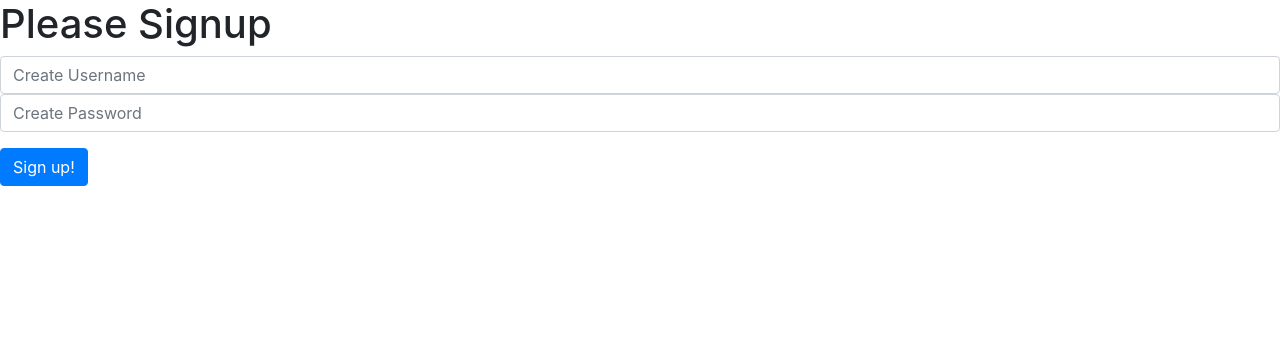
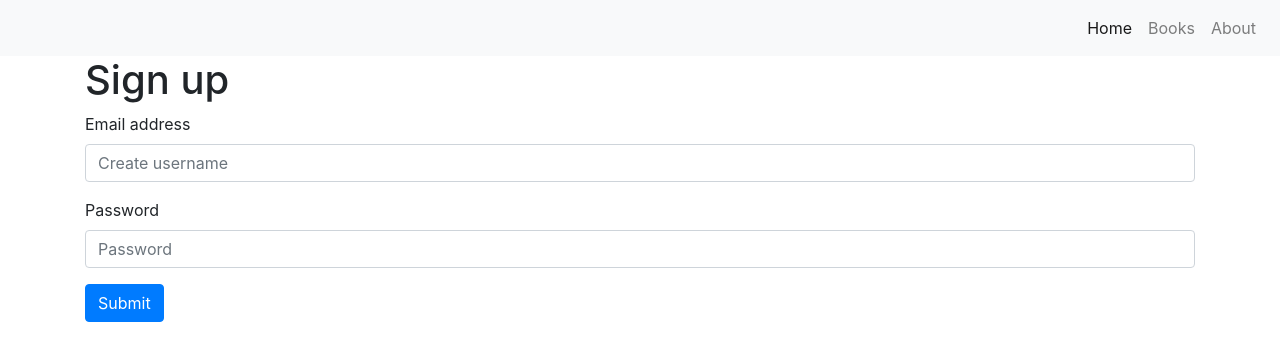
Before and after one commit to alejo1256/project1, a Flask app: template templates/signup.html in a window 1280 px wide. Shown: the top 361 px of the page. Run offline with Flask 2, Linux system fonts and the light colour scheme; the template is opened without the code that fills it, so the values that code supplies are empty; parts of the project's set-up code (start-up, migrations or seed data) failed here and were passed over; some libraries are stand-ins or nearby versions.

Commit message:
figuredout-reg

```diff
--- a/application.py
+++ b/application.py
@@ -39,24 +39,29 @@ def about():
     return render_template('about.html')
 
 #registration
-@app.route("/signup", methods=['POST', 'GET'])
+@app.route("/signup", methods=['GET','POST'])
 def signup():
 
+    user_id = 0
     username = request.form.get("username")
-    password = reques.form.get("password")
+    password = request.form.get("password")
 
-    db.execute("INSERT INTO users (name, password) VALUES (:username, :password)",
-    {"username": username, "password": password})
-    db.commit()
-    return render_template("tysignup.html")
+    if request.method == "POST":
+        db.execute("INSERT INTO users (user_id, username, password) VALUES (:user_id + 1, :username, :password)",
+            {"user_id": user_id, "username": username, "password": password})
+        db.commit()
+
+    # flash('You just signed up! Redirecting back to home page')
+
+    # redirect(url_for('index'))
+
+    return render_template("signup.html")
 
 
 @app.route("/")
 def index():
     return render_template('index.html')
 
-# @app.route("/signup")
-# def signup():
 
 
 
--- a/templates/index.html
+++ b/templates/index.html
@@ -8,7 +8,7 @@
     <hr class="my-4">
     <p>It's made with flask, bootstrap and love.</p>
     <p class="lead">
-        <a class="btn btn-primary btn-lg" href="#" role="button">Sign up</a>
+        <a class="btn btn-primary btn-lg" href="{{ url_for('signup')}}" role="button">Sign up</a>
         <a class="btn btn-primary btn-lg" href="#" role="button">Log in</a>
     </p>
 </div>
--- a/templates/signup.html
+++ b/templates/signup.html
@@ -1,45 +1,19 @@
-<!doctype html>
-<html lang="en">
-  <head>
-    <!-- Required meta tags -->
-    <meta charset="utf-8">
-    <meta name="viewport" content="width=device-width, initial-scale=1, shrink-to-fit=no">
-
-    <!-- Bootstrap CSS -->
-    <link rel="stylesheet" href="https://stackpath.bootstrapcdn.com/bootstrap/4.3.1/css/bootstrap.min.css" integrity="sha384-ggOyR0iXCbMQv3Xipma34MD+dH/1fQ784/j6cY/iJTQUOhcWr7x9JvoRxT2MZw1T" crossorigin="anonymous">
-
-    <title>Books app</title>
-  </head>
-  <body>
-
-   <h1>Please Signup</h1>
-
-   <form action="{{ url_for('signup') }}" method="POST">
-
-    <div class="form-group">
-        <input class="form-control" name="username" placeholder="Create Username">
-        <input class="form-control" name="password" placeholder="Create Password">
-
-    </div>
-
-    <div class="form-group">
-            <button class="btn btn-primary">Sign up!</button>
-    </div>
+{% extends 'layout.html' %}
 
 
+{% block body%}
 
-   </form>
+<h1>Sign up</h1>
+<form  method="POST" action="{{ url_for('signup') }}">
+  <div class="form-group">
+    <label for="username">Email address</label>
+      <input type="name" class="form-control" name="username" placeholder="Create username">
+  </div>
+  <div class="form-group">
+    <label for="password">Password</label>
+    <input type="password" class="form-control" name="password" placeholder="Password">
+  </div>
+  <button type="submit" class="btn btn-primary">Submit</button>
+  </form>
 
-
-
-
-
-
-
-    <!-- Optional JavaScript -->
-    <!-- jQuery first, then Popper.js, then Bootstrap JS -->
-    <script src="https://code.jquery.com/jquery-3.3.1.slim.min.js" integrity="sha384-q8i/X+965DzO0rT7abK41JStQIAqVgRVzpbzo5smXKp4YfRvH+8abtTE1Pi6jizo" crossorigin="anonymous"></script>
-    <script src="https://cdnjs.cloudflare.com/ajax/libs/popper.js/1.14.7/umd/popper.min.js" integrity="sha384-UO2eT0CpHqdSJQ6hJty5KVphtPhzWj9WO1clHTMGa3JDZwrnQq4sF86dIHNDz0W1" crossorigin="anonymous"></script>
-    <script src="https://stackpath.bootstrapcdn.com/bootstrap/4.3.1/js/bootstrap.min.js" integrity="sha384-JjSmVgyd0p3pXB1rRibZUAYoIIy6OrQ6VrjIEaFf/nJGzIxFDsf4x0xIM+B07jRM" crossorigin="anonymous"></script>
-  </body>
-</html>
+{% endblock %}
```
